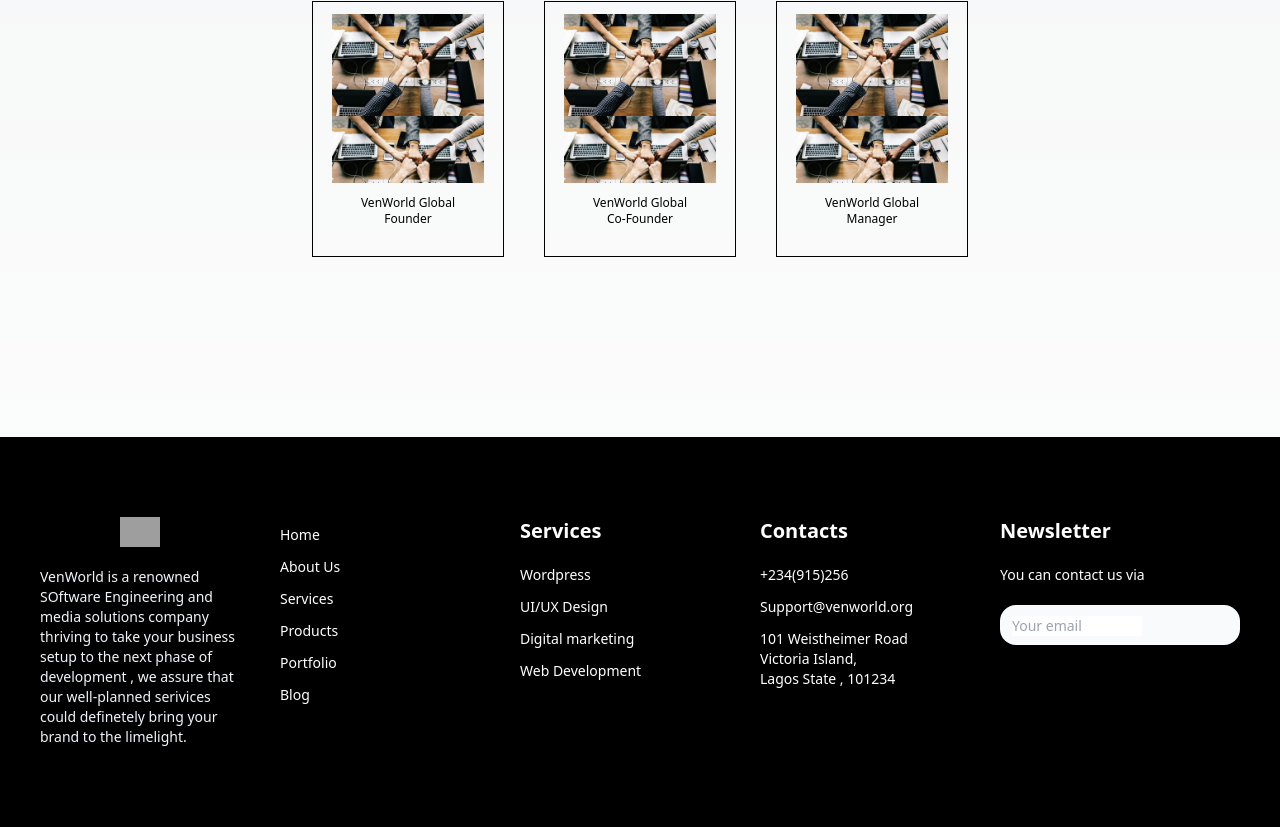
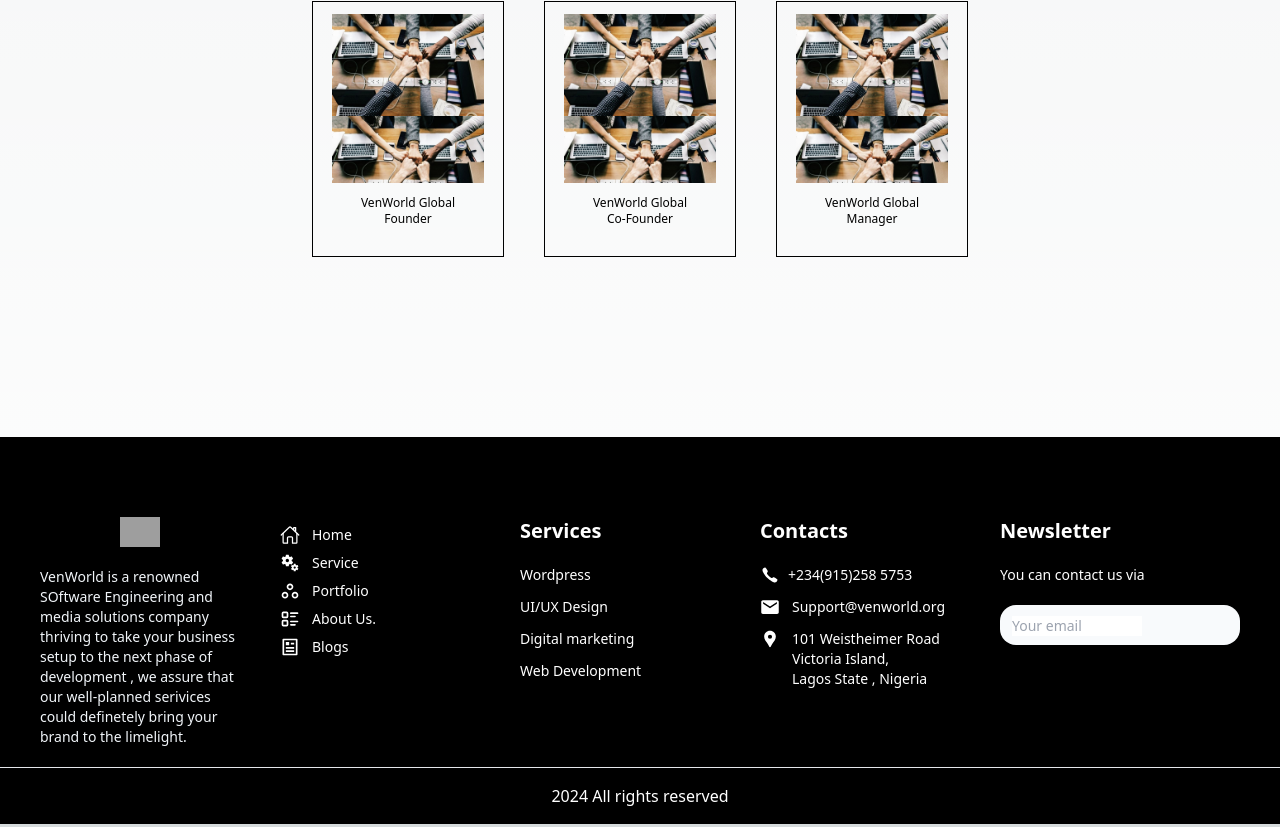
Before and after one commit to sideeq12/Venworld, a Next.js app: page /about in a window 1280 px wide. Shown: the part 3623-4450 px from the top of the page. Built offline with nearby package versions, Linux system fonts and the light colour scheme; grey boxes are pictures that could not be loaded.

Commit message:
homepage response details

```diff
--- a/components/footer/footer.jsx
+++ b/components/footer/footer.jsx
@@ -1,10 +1,18 @@
 import React from 'react'
 import Link from 'next/link'
+import { IoIosCall } from "react-icons/io";
+import { IoMdMail } from "react-icons/io";
+import { MdLocationPin, MdOutlineWorkspaces , MdMiscellaneousServices} from "react-icons/md";
+import { TbListDetails } from "react-icons/tb";
+import { IoHomeOutline } from "react-icons/io5";
+import { RiArticleLine } from "react-icons/ri";
+
 
 function Footer() {
   return (
-    <div className='bg-black text-white
-     px-10 md:px-15 py-5 md:py-20 grid gap-2 lg:grid-cols-5
+   < div className='bg-black text-white'>
+    <div className='
+     px-10 md:px-15 pt-5 md:pt-20   grid gap-2 lg:grid-cols-5
      grid-cols-2 sm:gap-0
      sm:grid-cols-1
      md:grid-cols-3 font-light
@@ -16,14 +24,13 @@
                 serivices could definetely bring your brand to the limelight.
             </p>
         </div>
-        <div className='mb-10 md:mb-0'>
+        <div className=' mt-16 md:mt-0 mb-10 md:mb-0'>
             <ul className='text-sm'>
-                <li className='mt-2'> <Link href="/">Home</Link></li>
-                <li className='mt-3'>About Us</li>
-                <li className='mt-3'>Services</li>
-                <li className='mt-3'>Products</li>
-                <li className='mt-3'>Portfolio</li>
-                <li className='mt-3'>Blog</li></ul>
+                <li className='mt-2'> <Link href="/" className='flex gap-3'> <IoHomeOutline size={20} /> Home</Link></li>
+                <li className='mt-2'> <Link href="/services" className='flex gap-3'><MdMiscellaneousServices size={20} /> Service</Link></li>
+                <li className='mt-2'> <Link href="/portfolio" className='flex gap-3'> <MdOutlineWorkspaces size={20}/> Portfolio</Link></li>
+                <li className='mt-2'> <Link href="/about" className='flex gap-3'><TbListDetails size={20} />About Us.</Link></li>
+                <li className='mt-2'> <Link href="/" className='flex gap-3'> <RiArticleLine size={20} />Blogs</Link></li>  </ul>
             </div>
 
             <div className='mb-10 md:mb-0'>
@@ -38,9 +45,9 @@
             <div>
             <h2 className='mb-5 font-bold text-xl'>Contacts</h2>
             <ul className='text-sm'>
-                <li className='mt-2'>+234(915)256</li>
-                <li className='mt-3'>Support@venworld.org</li>
-                <li className='mt-3'>101 Weistheimer Road  <br />  Victoria Island, <br /> Lagos State , 101234 </li>
+                <li className='mt-2 flex gap-2'>  <IoIosCall size={20}/> +234(915)258 5753</li>
+                <li className='mt-3 flex gap-3'> <IoMdMail  size={20}/> Support@venworld.org</li>
+                <li className='mt-3 flex gap-3 '> <MdLocationPin  size={20}/>101 Weistheimer Road  <br />  Victoria Island, <br /> Lagos State , Nigeria </li>
              </ul>
             </div>
             <div>
@@ -52,7 +59,13 @@
                    <input type="text" placeholder='Your email'  className='bg-none w-3/5  text-sm' />
                 </div>
             </div>
+
     </div>
+
+<div className='mt-4 md:mt-5 border-t w-screen text-center py-4'>
+2024 All rights reserved
+</div>
+   </div>
   )
 }
 
--- a/components/horizontalscroll/scrollmenu.jsx
+++ b/components/horizontalscroll/scrollmenu.jsx
@@ -102,7 +102,7 @@
       tabIndex={0}
     >
       <div className="card ">
-        <div className='w-16 h-16 rounded-full border-2 mb-8'></div>
+        <div className='w-16 h-16 rounded-full border-2 mb-8 bg-dp bg-center bg-cover'></div>
         <div>{details}</div>
         <h4 className='font-semibold text-lg mt-5'>Emilia Santos</h4>
       </div>
--- a/tailwind.config.js
+++ b/tailwind.config.js
@@ -12,7 +12,8 @@
         'gradient-conic':
           'conic-gradient(from 180deg at 50% 50%, var(--tw-gradient-stops))',
         'workplace' : "url('/work.jpeg')",
-        'woman' : "url('/black-woman.jpg')"
+        'woman' : "url('/black-woman.jpg')",
+        'dp' : "url('/user.jpg')"
       },
     },
   },
```
Also changed, not shown: 1 other file (tests, documents, lock files or other folders).
